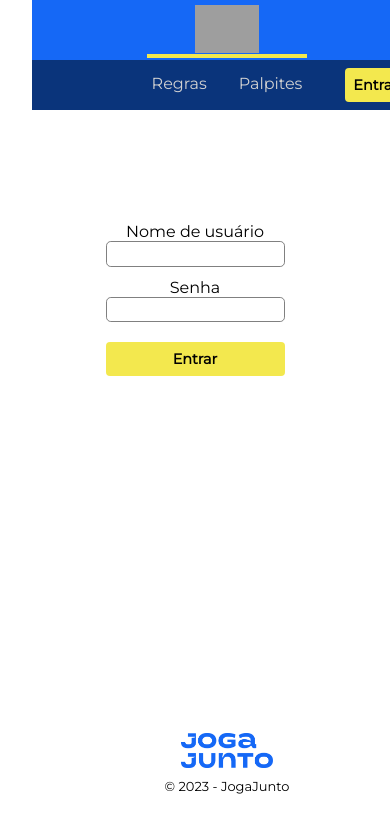
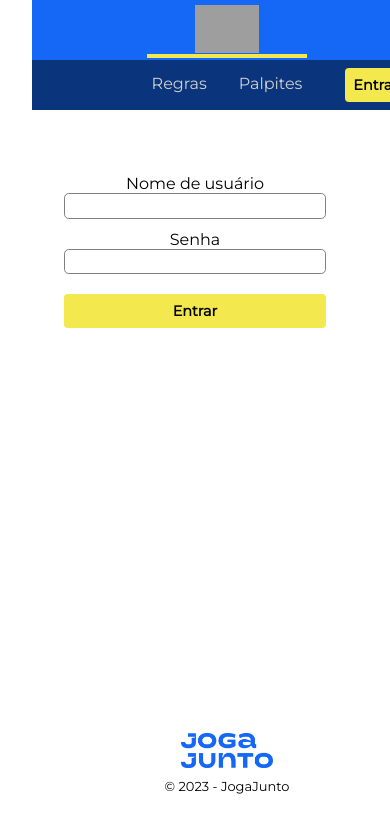
Before and after one commit to guipiri/bolao-jogajunto, a React (Vite) app: page /login in a window 390 px wide. Shown: the top 832 px of the page. Built offline with nearby package versions, Linux system fonts and the light colour scheme; grey boxes are pictures that could not be loaded.

Commit message:
feat: navbar responsive

```diff
--- a/src/components/navbar/Navbar.css
+++ b/src/components/navbar/Navbar.css
@@ -80,6 +80,7 @@
   font-size: 0.8rem;
   position: absolute;
   left: 0;
+  width: min-content;
   margin-left: 0.25rem;
 }
 
--- a/src/components/navbar/Navbar.jsx
+++ b/src/components/navbar/Navbar.jsx
@@ -9,6 +9,7 @@ function Navbar() {
   if (user) {
     username = user.username;
   }
+  console.log(username);
 
   return (
     <nav className="navbar">
@@ -24,13 +25,13 @@ function Navbar() {
         </div>
       </div>
       <div className="flex-center navbarlinks">
+        <span className={username ? "bemvindo" : "none"}>Olá, {username}!</span>
         <NavLink to="/regras" className="regrasepalpites">
           Regras
         </NavLink>
         <NavLink to="/palpite" className="regrasepalpites">
           Palpites
         </NavLink>
-        <span className={username ? "bemvindo" : "none"}>Olá, {username}!</span>
         <NavLink
           to="/login"
           className={() => (username ? "login none" : "login")}
--- a/src/routes/login/Login.css
+++ b/src/routes/login/Login.css
@@ -9,7 +9,7 @@
   flex-direction: column;
   max-width: 20rem;
   width: 100%;
-  margin: 5rem;
+  margin: 2rem;
 }
 
 #form input {
```
